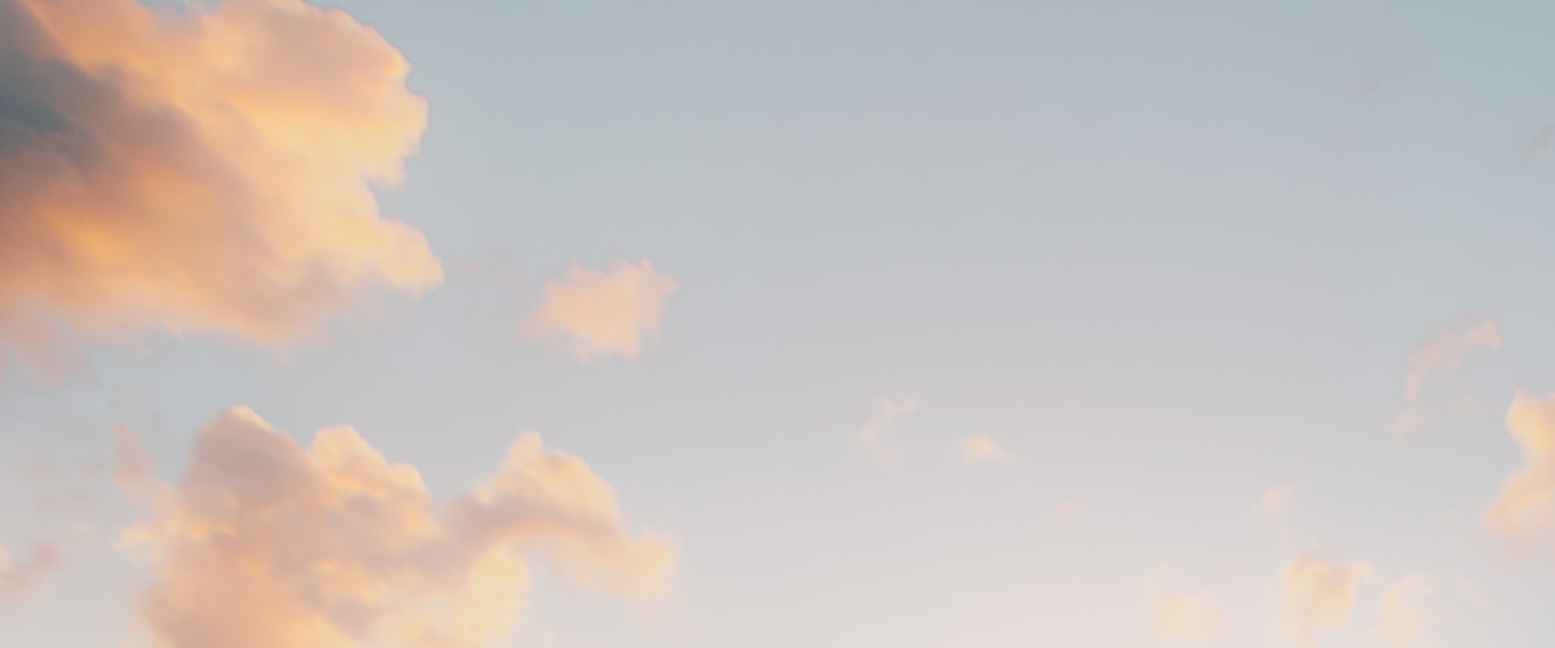
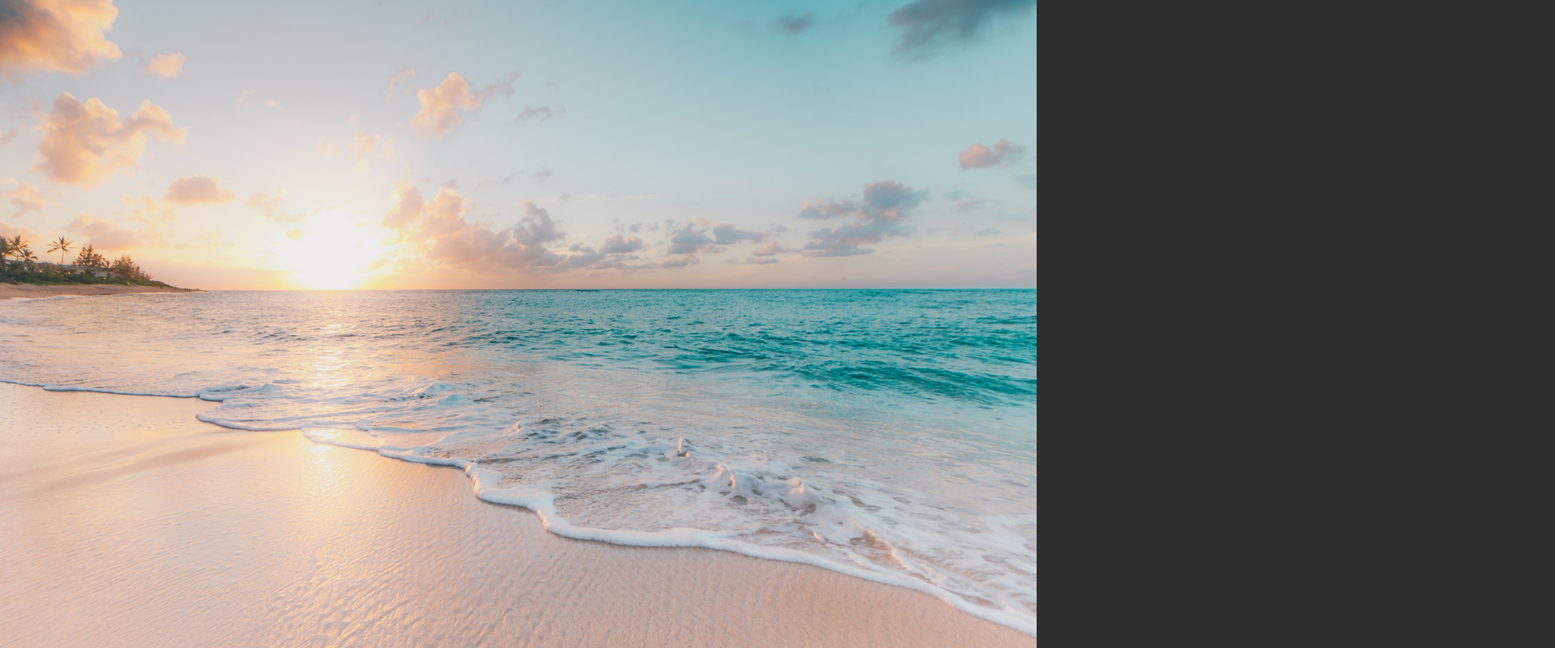
Before and after one commit to olivernygren/image-slide, a plain HTML site: page index.html in a window 1280 px wide. Shown: the top 800 px of the page at 81% size, 1920 px wide, since content can reach past the window. Drawn offline with Linux system fonts and the light colour scheme.

Commit message:
added css code

```diff
--- a/style.css
+++ b/style.css
@@ -1,3 +1,34 @@
+html {
+    height: 100%;
+}
+
 body {
     margin: 0;
+    background-color: rgb(46, 46, 46);
+    height: 100%;
+    box-sizing: border-box;
 }
+
+.slideshow-container {
+    position: relative;
+    width: 100%;
+    height: 100%;
+}
+
+.slideshow-container > img {
+    position: absolute;
+    left: 0;
+    top: 0;
+    right: 0;
+    bottom: 0;
+    width: 100%;
+    height: 100%;
+    opacity: 0;
+    transition: opacity 600ms;
+    object-fit: cover;
+    object-position: center;
+}
+
+.slideshow-container .show {
+    opacity: 1;
+}
```
